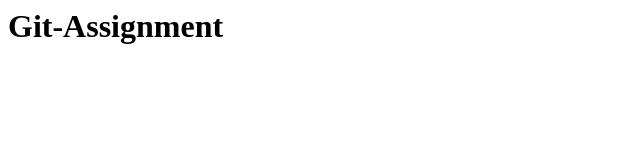
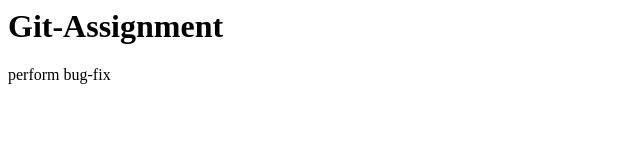
Before and after one commit to JashDhaduk-Simform/Assignment, a plain HTML site: page 01-Git/Images/index.html in a window 1280 px wide. Shown: the full height of the page, 0-640 px from the left. Drawn offline with Linux system fonts and the light colour scheme.

```diff
--- a/01-Git/Images/index.html
+++ b/01-Git/Images/index.html
@@ -1,5 +1,6 @@
 <html>
     <body>
         <h1>Git-Assignment</h1>
+        <p>perform bug-fix</p>
     </body>
 </html>
```
